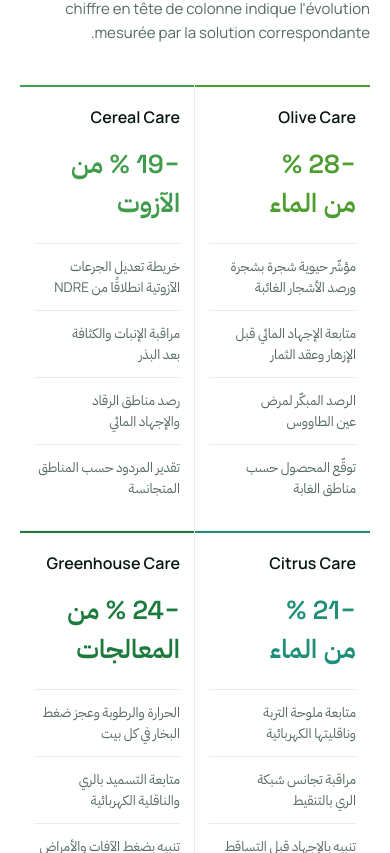
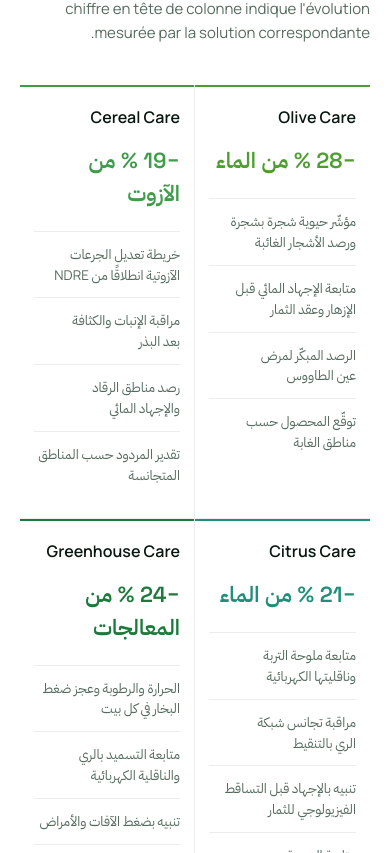
Before and after one commit to hanahmani/robocare-website, a Next.js app: page /ar/solutions in a window 390 px wide. Shown: the part 2651-3504 px from the top of the page. Built offline with nearby package versions, Linux system fonts and the light colour scheme; no server answers.

Commit message:
feat: improve layout responsiveness and accessibility in various components

```diff
--- a/components/demo/DemoModalProvider.tsx
+++ b/components/demo/DemoModalProvider.tsx
@@ -67,7 +67,17 @@
             animate={{ opacity: 1 }}
             exit={{ opacity: 0 }}
             transition={{ duration: 0.2 }}
-            className="fixed inset-0 z-[90] flex items-start justify-center overflow-y-auto bg-forest-950/70 p-4 backdrop-blur-sm sm:items-center sm:p-6"
+            /*
+              `items-start` à toutes les tailles, jamais `items-center` : un
+              enfant plus haut que son conteneur de défilement et centré par
+              `align-items` déborde autant en haut qu'en bas, et la partie
+              haute — ici le bouton de fermeture — devient inatteignable au
+              défilement. Le centrage passe donc par `sm:my-auto` sur le
+              panneau : une marge auto centre quand la place le permet et
+              retombe à zéro quand elle manque, sans jamais rogner le haut.
+              Cas réel : téléphone en paysage (844x390).
+            */
+            className="fixed inset-0 z-[90] flex items-start justify-center overflow-y-auto bg-forest-950/70 p-4 backdrop-blur-sm sm:p-6"
             onMouseDown={(event) => {
               if (event.target === event.currentTarget) closeDemoModal();
             }}
@@ -80,7 +90,7 @@
               animate={{ opacity: 1, y: 0, scale: 1 }}
               exit={{ opacity: 0, y: 12, scale: 0.97 }}
               transition={{ duration: 0.26 }}
-              className="relative my-8 w-full max-w-[620px]"
+              className="relative my-8 w-full max-w-[620px] sm:my-auto"
             >
               <button
                 type="button"
--- a/components/layout/Footer.tsx
+++ b/components/layout/Footer.tsx
@@ -60,11 +60,18 @@
               <h2 className="font-mono text-[11px] font-normal uppercase tracking-[0.16em] text-white/40">
                 {t(column.titleKey)}
               </h2>
-              <ul className="mt-4 flex flex-col gap-2.5">
+              {/*
+                Sur téléphone chaque lien porte sa propre zone tactile
+                (`py-2`), et l'écart entre éléments est réduit d'autant : le
+                rythme visuel de la colonne ne bouge pas, mais la cible passe
+                de 19 à 35px de haut. À partir de `sm`, où le pointeur est
+                précis, on retrouve exactement l'espacement d'origine.
+              */}
+              <ul className="mt-4 flex flex-col gap-0.5 sm:gap-2.5">
                 {column.links.map((link) => {
                   const label = link.label ?? t(link.labelKey ?? '');
                   const className =
-                    'text-[14.5px] text-white/[0.78] transition-colors hover:text-lime-500';
+                    'inline-block py-2 text-[14.5px] text-white/[0.78] transition-colors hover:text-lime-500 sm:py-0';
                   return (
                     <li key={link.href}>
                       {isExternal(link.href) ? (
--- a/sections/home/About.tsx
+++ b/sections/home/About.tsx
@@ -103,7 +103,11 @@
     >
       <div>
         <p className="text-[19px] font-bold leading-none text-ink-900">{metric}</p>
-        <p className="mt-2 font-mono text-[9.5px] uppercase leading-[1.35] tracking-[0.04em] text-ink-300">
+        {/* La colonne fait 64px fixes : « Ré-entraînement » y tient sur deux
+            lignes, mais « ENTRAÎNEMENT » seul dépasse encore de 9px et mordait
+            sur la frise. `break-words` ne coupe que le mot qui ne rentre pas —
+            les autres légendes gardent leur césure naturelle. */}
+        <p className="mt-2 break-words font-mono text-[9.5px] uppercase leading-[1.35] tracking-[0.04em] text-ink-300">
           {caption}
         </p>
       </div>
--- a/sections/solutions/SolutionsComparison.tsx
+++ b/sections/solutions/SolutionsComparison.tsx
@@ -67,7 +67,19 @@
                   <p className="text-[16px] font-semibold text-ink-900">{copy.brand}</p>
 
                   <p
-                    className="mt-4 font-display text-[26px] font-semibold tracking-[-0.02em] transition-colors duration-slow ease-premium sm:text-[32px]"
+                    className={cn(
+                      'mt-4 font-display font-semibold tracking-[-0.02em]',
+                      // Taille fluide indexée sur la largeur de colonne : en
+                      // 2 colonnes (< sm) puis en 4 (>= sm), le libellé le plus
+                      // long — « de traitements » — débordait de la colonne et
+                      // se faisait rogner par le bord de l'écran à 320 et 768px.
+                      'text-[clamp(20px,5.6vw,26px)] sm:text-[clamp(18px,3vw,32px)]',
+                      // Filet de sécurité : un mot plus long qu'une colonne
+                      // passe à la ligne au lieu de déborder, quelle que soit
+                      // la langue.
+                      'break-words',
+                      'transition-colors duration-slow ease-premium',
+                    )}
                     style={{ color: accent }}
                   >
                     {copy.metric}
--- a/sections/sustainability/FootprintSection.tsx
+++ b/sections/sustainability/FootprintSection.tsx
@@ -98,7 +98,14 @@
           </ul>
         </Reveal>
 
-        <Reveal from="right" className="mx-auto w-full min-w-0 lg:max-w-[460px]">
+        {/*
+          Les libellés du cycle sont posés à LABEL_RADIUS (182) alors que le
+          viewBox s'arrête à 440 : ils débordent donc du carré de l'anneau. Sur
+          desktop ce débordement tombe dans la gouttière de la grille, mais en
+          une seule colonne il venait toucher le bord de l'écran. La réserve
+          latérale rend cette marge au dessin sans toucher au tracé.
+        */}
+        <Reveal from="right" className="mx-auto w-full min-w-0 px-[7%] lg:max-w-[460px] lg:px-0">
           <div className="mx-auto aspect-square w-full max-w-[420px]" dir="ltr">
             <motion.svg
               ref={svgRef}
```
